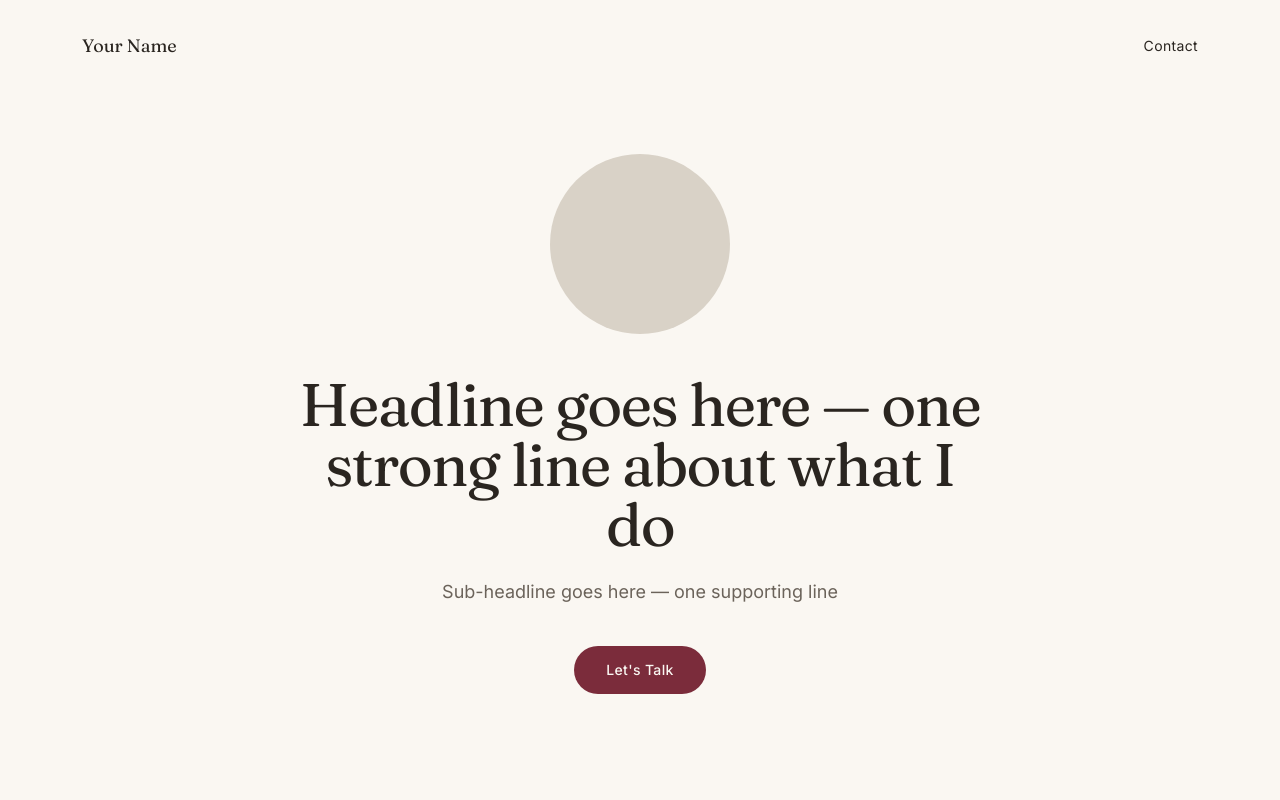
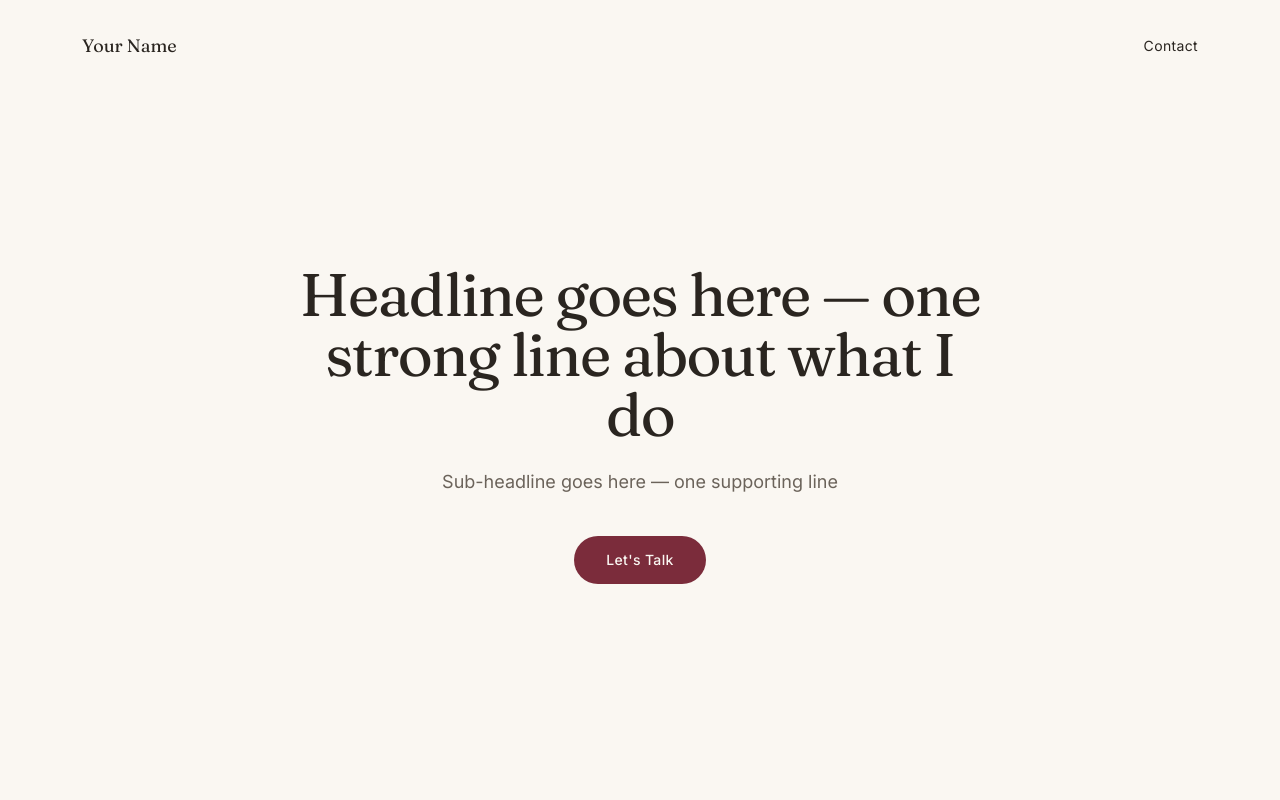
Before and after one commit to Sarvagya534a/ConsultingWebsite, a Next.js app: page / in a window 1280 px wide. Shown: the top 800 px of the page. Built offline with nearby package versions, Linux system fonts and the light colour scheme.

Commit message:
Remove placeholder photo from Hero
Keep only the headline, sub-headline, and CTA centered in the hero.

```diff
--- a/components/Hero.tsx
+++ b/components/Hero.tsx
@@ -7,11 +7,6 @@ export default function Hero() {
       <Nav />
       <div className="flex flex-1 items-center justify-center px-6 pb-20 pt-32 sm:pb-24 sm:pt-36">
         <FadeIn className="mx-auto flex w-full max-w-prose flex-col items-center text-center">
-          {/* PLACEHOLDER: circular photo */}
-          <div
-            aria-hidden
-            className="mb-10 h-[180px] w-[180px] rounded-full bg-[#d9d2c7]"
-          />
           <h1 className="font-serif text-4xl leading-[1.1] tracking-tight text-ink sm:text-5xl md:text-6xl">
             {/* PLACEHOLDER */}
             Headline goes here — one strong line about what I do
```
